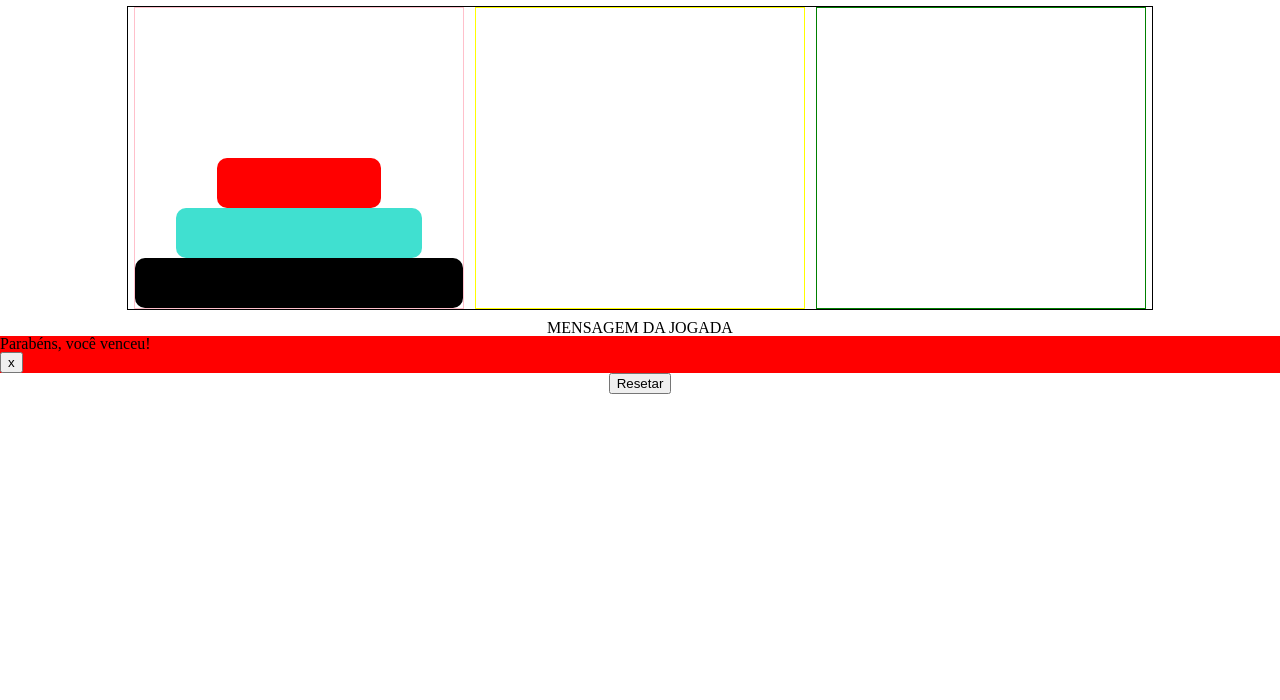
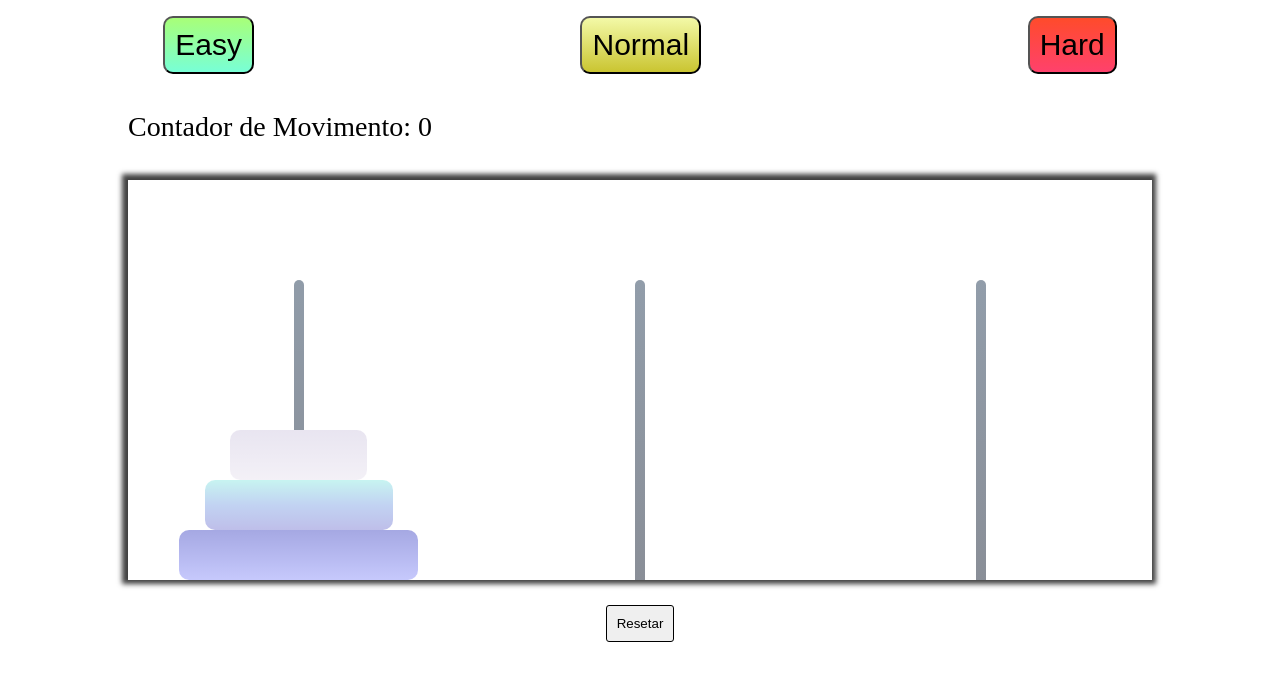
Before and after one commit to Kenzie-Academy-Brasil-Developers/m2-entrega-torre-de-hanoi-sprint-1a-larissaspaulino, a plain HTML site: page index.html in a window 1280 px wide. Shown: the part 100-800 px from the top of the page. Drawn offline with Linux system fonts and the light colour scheme.

Commit message:
Estilização do jogo e do popUp de vitoria, criação dos botões de dificuldades

```diff
--- a/assets/css/style.css
+++ b/assets/css/style.css
@@ -1,28 +1,65 @@
+body {
+  line-height: 2;
+}
 h1 {
-  font-size: 60px;
+  font-size: 40px;
   margin: 10px auto;
   text-align: center;
+  text-decoration: underline;
 }
-
+#easy {
+  text-transform: capitalize;
+  background-image: linear-gradient(#a8ff78, #78ffd6);
+}
+#normal {
+  text-transform: capitalize;
+  background-image: linear-gradient(#f3f9a7, #cac531);
+}
+#hard {
+  text-transform: capitalize;
+  background-image: linear-gradient(#ff4b2b, #ff416c);
+}
+#easy,
+#normal,
+#hard {
+  border-radius: 10px;
+}
+#ulButtons {
+  display: flex;
+  justify-content: space-around;
+  margin-bottom: 25px;
+}
 .hidden {
   display: none;
 }
-
-.popUp {
-  display: block;
-  width: 100%;
+#popUpVitoria {
+  position: absolute;
+  width: 50%;
+  height: 50%;
+  background-image: linear-gradient(#2980b9, #6dd5fa, #ffffff);
+  top: 25%;
+  left: 25%;
+  box-shadow: 7px 3px 22px 8px rgba(0, 0, 0, 0.59);
+  border-radius: 8px;
+}
+#quadrado {
+  display: flex;
+  flex-wrap: wrap;
+  text-align: center;
   height: 100%;
-  background-color: red;
+  justify-content: space-around;
+  align-content: space-around;
 }
-
-.quadrado {
-  background: #FFF;
+#botaoSair {
+  width: 40%;
+  border: none;
+  border-radius: 5px;
+  text-transform: uppercase;
 }
-
 main {
   width: 80%;
-  border: 1px solid black;
-  margin: 10px auto;
+  box-shadow: -1px -1px 5px 5px rgba(0, 0, 0, 0.75);
+  margin: 25px auto;
   display: flex;
   flex-wrap: wrap;
 }
@@ -30,47 +67,148 @@ section {
   display: flex;
   flex-direction: column-reverse;
   align-items: center;
-  height: 300px;
-  width: 32%;
-  flex-grow: 100%;
+  height: 400px;
+  width: 33.33%;
   margin: 0 auto;
   position: relative;
+  opacity: 0.5;
 }
-section::after {
-  height: 300px;
-  color: black;
+section:hover {
+  opacity: 1;
+  cursor: grabbing;
 }
 aside {
   margin: 0 10%;
 }
-#torre1 {
-  border: 1px solid pink;
+#torre1::after {
+  content: " ";
+  position: absolute;
+  height: 300px;
+  width: 10px;
+  background-image: linear-gradient(#243b55, #141e30);
+  z-index: -1;
+  border-radius: 5px 5px 0 0;
+  background-color: #fff;
 }
-#torre2 {
-  border: 1px solid yellow;
+#torre2::after {
+  content: " ";
+  position: absolute;
+  height: 300px;
+  width: 10px;
+  background-image: linear-gradient(#243b55, #141e30);
+  z-index: -1;
+  border-radius: 5px 5px 0 0;
 }
-#torre3 {
-  border: 1px solid green;
+#torre3::after {
+  content: " ";
+  position: absolute;
+  height: 300px;
+  width: 10px;
+  background-image: linear-gradient(#243b55, #141e30);
+  z-index: -1;
+  border-radius: 5px 5px 0 0;
 }
 #disco1 {
-  width: 50%;
+  width: 40%;
   height: 50px;
-  background-color: red;
+  background-image: linear-gradient(#d3cce3, #e9e4f0);
   border-radius: 10px;
 }
 #disco2 {
-  width: 75%;
+  width: 55%;
   height: 50px;
-  background-color: turquoise;
+  background-image: linear-gradient(#91eae4, #86a8e7, #7f7fd5);
   border-radius: 10px;
 }
 #disco3 {
+  width: 70%;
+  height: 50px;
+  background-image: linear-gradient(#4e54c8, #8f94fb);
+  border-radius: 10px;
+}
+#disco4 {
+  width: 85%;
+  height: 50px;
+  background-image: linear-gradient(#000428, #004e92);
+  border-radius: 10px;
+}
+#disco5 {
   width: 100%;
   height: 50px;
-  background-color: black;
+  background-image: linear-gradient(#1cb5e0, #000046);
   border-radius: 10px;
 }
 
 footer {
   text-align: center;
 }
+#reset {
+  border-radius: 3px;
+  border: 1px solid black;
+  padding: 10px;
+  cursor: pointer;
+  transition: padding 0.5s;
+}
+#reset:hover {
+  padding: 15px;
+}
+
+@media screen and (min-width: 500px) {
+  #quadrado {
+    font-size: 21px;
+    flex-direction: column;
+  }
+  #botaoSair {
+    margin: 0 auto;
+  }
+  #easy,
+  #normal,
+  #hard {
+    padding: 10px;
+    font-size: 21px;
+  }
+}
+@media screen and (min-width: 768px) {
+  h1 {
+    font-size: 48px;
+  }
+  aside {
+    font-size: 28px;
+  }
+  #quadrado > p {
+    font-size: 30px;
+  }
+  #easy,
+  #normal,
+  #hard {
+    padding: 10px;
+    font-size: 30px;
+  }
+}
+@media screen and (min-width: 1439px) {
+  h1 {
+    font-size: 68px;
+  }
+  aside {
+    font-size: 32px;
+  }
+  #quadrado > p {
+    font-size: 60px;
+  }
+  #botaoSair {
+    padding: 15px;
+    font-size: 45px;
+  }
+  #reset {
+    font-size: 22px;
+  }
+  #easy,
+  #normal,
+  #hard {
+    padding: 10px;
+    font-size: 36px;
+  }
+  #ulButtons {
+    justify-content: center;
+  }
+}
--- a/assets/js/gerarImagens.js
+++ b/assets/js/gerarImagens.js
@@ -1,4 +1,5 @@
 const container = document.getElementById('container');
+const ulButtons = document.getElementById('ulButtons')
 //Torres
 const arrTorres = ["torre1", "torre2", "torre3"]
 
@@ -12,25 +13,22 @@ function criarTorres (torreID){
 
     hanoi.appendChild(torre)
 }
-for(let i = 0; i < arrTorres.length; i++){
-    criarTorres(arrTorres[i])
-}
+
+arrTorres.forEach(criarTorres)
 // Discos
-const arrDisco = ["disco3", "disco2", "disco1"]
+// const arrDisco = ["disco5","disco4","disco3", "disco2", "disco1"] //É preciso tirar o comentário disso.
+const arrDisco = ["disco3", "disco2", "disco1"] //É preciso comentar isso.
 
-function criarDisco(id){
+function criarDisco(discoID){
 
     const disco = document.createElement('div')
-    disco.id = id
+    disco.id = discoID
 
     const torre = document.getElementById("torre1")
 
     torre.appendChild(disco)
 }
-
-for(let i = 0; i < arrDisco.length; i++){
-    criarDisco(arrDisco[i])
-}
+arrDisco.forEach(criarDisco) //É preciso comentar isso para descomentar as funções.
 
 //Reset
 const footer = document.createElement('footer')
@@ -40,3 +38,50 @@ const buttonResetar = document.createElement('button')
 buttonResetar.id = "reset"
 buttonResetar.innerText = "Resetar"
 footer.appendChild(buttonResetar)
+
+//Dificuldades
+const dificuldades = ["easy", "normal", "hard"]
+
+function criarDificuldades (dificuldades){
+
+    const buttonsDificulty = document.createElement("button")
+    buttonsDificulty.innerText = dificuldades
+    buttonsDificulty.id = dificuldades
+
+    const niveisCriados = document.getElementById("topo")
+
+    ulButtons.appendChild(buttonsDificulty)
+}
+dificuldades.forEach(criarDificuldades)
+
+//Dificuldades - Funções para criar os jogos com base nos botões de dificuldades.
+
+// function criarJogoFacil (event){
+//     for(let i = 0; i < 3; i++){
+//         criarDisco(arrDisco[i])
+//     }
+
+// }
+
+// const jogoFacil = document.getElementById('easy')
+
+// jogoFacil.addEventListener('click', criarJogoFacil)
+// //
+// function criarJogoMedio (event){
+//     for(let i = 0; i < 4; i++){
+//         criarDisco(arrDisco[i])
+//     }
+// }
+
+// const jogoMedio = document.getElementById('normal')
+
+// jogoMedio.addEventListener('click', criarJogoMedio)
+// //
+// function criarJogoDificil (event){
+//     for(let i = 0; i < arrDisco.length; i++){
+//         criarDisco(arrDisco[i])
+//     }
+// }
+// const jogoDificil = document.getElementById('hard')
+
+// jogoDificil.addEventListener('click', criarJogoDificil)
--- a/assets/js/logicaJogo.js
+++ b/assets/js/logicaJogo.js
@@ -88,6 +88,8 @@ resetar.addEventListener('click', queroResetar)
 function queroResetar (){
     contadorMovimento = 0
     displayContadorMov.innerHTML = 'Contador de Movimento: 0'
+    // torre1.appendChild(disco5)
+    // torre1.appendChild(disco4)
     torre1.appendChild(disco3)
     torre1.appendChild(disco2)
     torre1.appendChild(disco1)
--- a/index.html
+++ b/index.html
@@ -7,7 +7,7 @@
     <meta name="viewport" content="width=device-width, initial-scale=1.0">
     <link rel="stylesheet" href="assets/css/reset.css" type="text/css">
     <link rel="stylesheet" href="assets/css/style.css" type="text/css">
-    <title>Torre de Honei</title>
+    <title>Torre de Hanoi</title>
 </head>
 
 <body>
@@ -15,11 +15,12 @@
         <h1>
             Torre de Hanoi
         </h1>
+        <ul id="ulButtons"></ul>
     </header>
     <main id="container">
     </main>
 
-    <footer>MENSAGEM DA JOGADA</footer>
+    <footer></footer>
 
     <div id="popUpVitoria" class="hidden popUp">
         <div id="quadrado">
```
